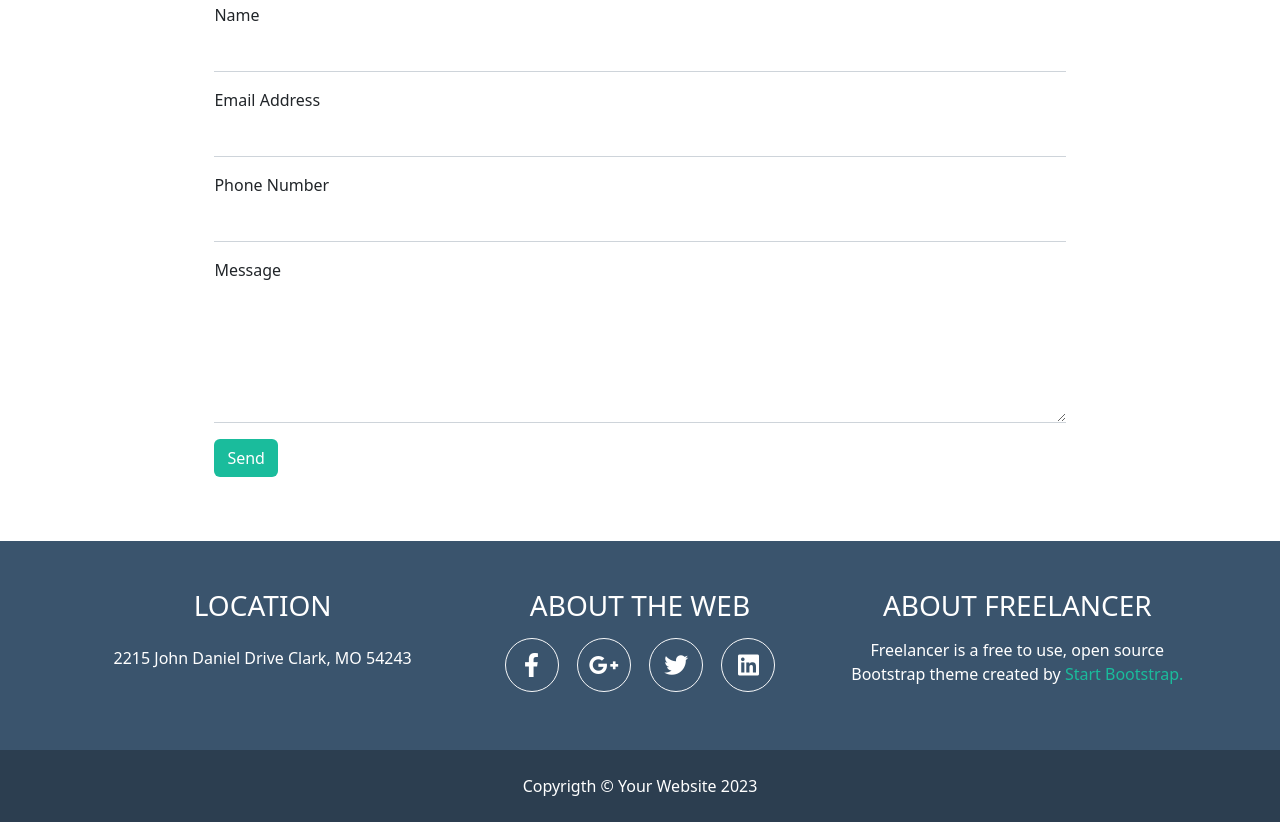
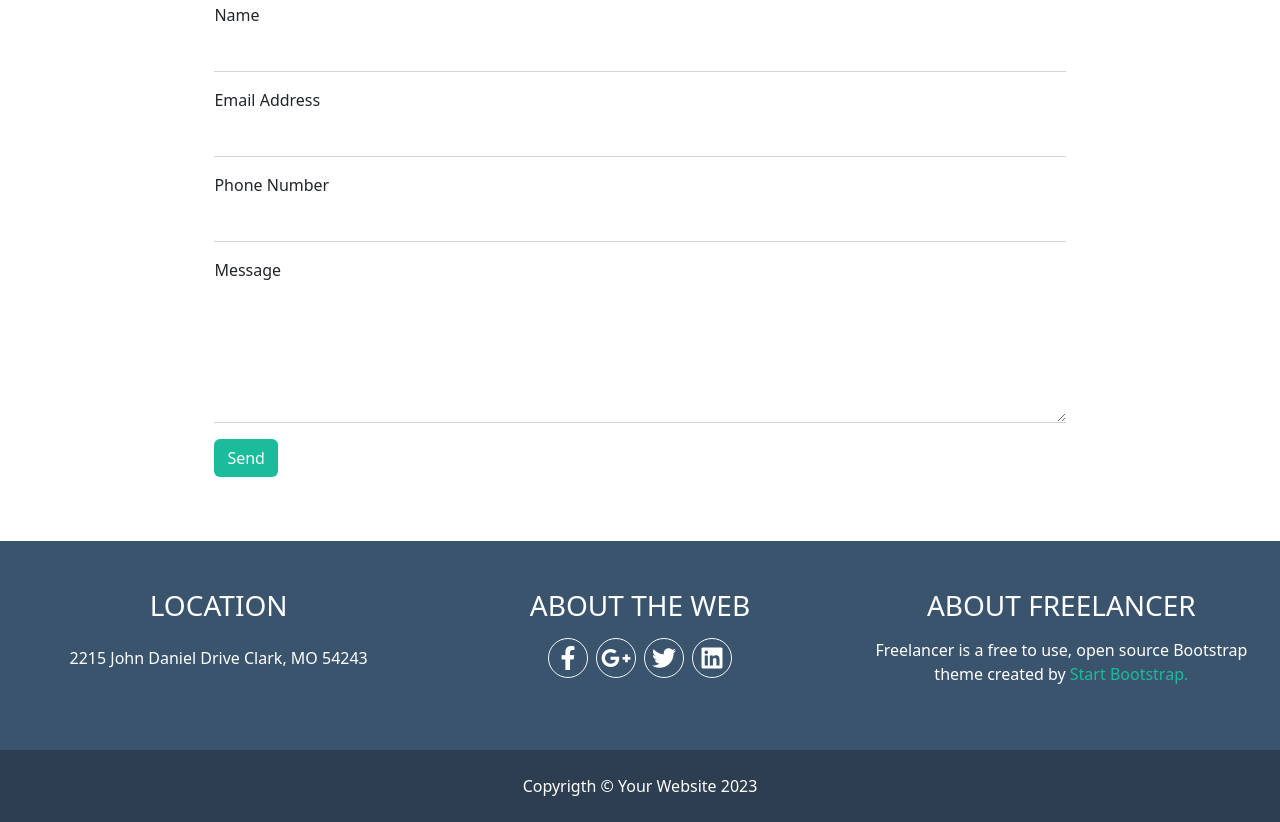
Before and after one commit to GianmarcoDandrea/html-css-bootstrap-freelancer, a plain HTML site: page index.html in a window 1280 px wide. Shown: the part 2157-2979 px from the top of the page. Drawn offline with nearby package versions, Linux system fonts and the light colour scheme.

Commit message:
update: footer social link

```diff
--- a/css/style.css
+++ b/css/style.css
@@ -17,6 +17,7 @@
     --prj-bg-5: #0E38B5;
     --prj-bg-6: #CCB2A3;
 }
+
 
 /**************** COMMON *****************/
 img {
@@ -50,6 +51,7 @@ hr {
     align-items: center;
 }
 
+
 /************* NAVIGATION ***************/
 header {
     background-color: var(--nav-bg-color);
@@ -65,7 +67,7 @@ header {
 }
 
 .navbar-toggler {
-    border:1px solid white;
+    border: 1px solid white;
 }
 
 .navbar-toggler:focus {
@@ -97,6 +99,7 @@ header {
     color: var(--primary-text-color);
 }
 
+
 /*************** PORTFOLIO ****************/
 .prj-1 {
     background-color: var(--prj-bg-1);
@@ -121,6 +124,7 @@ header {
 .prj-6 {
     background-color: var(--prj-bg-6);
 }
+
 
 /****************** ABOUT ******************/
 .about {
@@ -155,23 +159,23 @@ header {
     color: var(--primary-text-color);
 }
 
+
 /****************** FOOTER **************/
 footer {
     color: var(--primary-text-color);
 }
+
 
 /*************** footer-top *************/
 .footer_top {
     background-color: var(--footer_top-bg-color);
 }
 
-.social-icon {
 
-}
 
 .social-icon a {
-    width: 20%;
-    aspect-ratio: 1/1;
+    width: 2.5rem;
+    height: 2.5rem;
     color: var(--primary-text-color);
 }
 
@@ -179,6 +183,7 @@ footer {
     color: var(--gb-color-primary);
 }
 
+
 /************* footer-bottom ***********/
 .footer_bottom {
     background-color: var(--footer_bottom-bg-color);
--- a/index.html
+++ b/index.html
@@ -14,7 +14,9 @@
     <link rel="stylesheet" href="css/style.css">
 
     <!-- FONTAWESOME LINK -->
-    <link rel="stylesheet" href="https://cdnjs.cloudflare.com/ajax/libs/font-awesome/6.4.2/css/all.min.css" integrity="sha512-z3gLpd7yknf1YoNbCzqRKc4qyor8gaKU1qmn+CShxbuBusANI9QpRohGBreCFkKxLhei6S9CQXFEbbKuqLg0DA==" crossorigin="anonymous" referrerpolicy="no-referrer" />
+    <link rel="stylesheet" href="https://cdnjs.cloudflare.com/ajax/libs/font-awesome/6.4.2/css/all.min.css"
+        integrity="sha512-z3gLpd7yknf1YoNbCzqRKc4qyor8gaKU1qmn+CShxbuBusANI9QpRohGBreCFkKxLhei6S9CQXFEbbKuqLg0DA=="
+        crossorigin="anonymous" referrerpolicy="no-referrer" />
 
 </head>
 
@@ -28,8 +30,9 @@
 
                 <a class="navbar-brand" href="#">START BOOTSTRAP</a>
 
-              <button class="navbar-toggler" type="button"
-              data-bs-toggle="collapse" data-bs-target="#navbarSupportedContent" aria-controls="navbarSupportedContent" aria-expanded="false" aria-label="Toggle navigation">
+                <button class="navbar-toggler" type="button" data-bs-toggle="collapse"
+                    data-bs-target="#navbarSupportedContent" aria-controls="navbarSupportedContent"
+                    aria-expanded="false" aria-label="Toggle navigation">
 
                     <span class="ms_navbar-toggler-icon">
                         <i class="fa-solid fa-bars"></i>
@@ -162,13 +165,17 @@
 
                         <div class="col-12 col-sm-6">
                             <div class="about-p fs-5">
-                                    Freelancer is a free boostrap theme created by Start Bootstrap. The download includes the complete source files including HTML, CSS and JavaScript as well as optional LESS stylesheets for easy customization.
+                                Freelancer is a free boostrap theme created by Start Bootstrap. The download includes
+                                the complete source files including HTML, CSS and JavaScript as well as optional LESS
+                                stylesheets for easy customization.
                             </div>
                         </div>
 
                         <div class="col-12 col-sm-6">
                             <div class="about-p fs-5">
-                                    Whether you're a student looking to showcase your work, a professional looking to attract clients, or a graphic artist looking to share your projects, this template is the perfect starting point!
+                                Whether you're a student looking to showcase your work, a professional looking to
+                                attract clients, or a graphic artist looking to share your projects, this template is
+                                the perfect starting point!
                             </div>
                         </div>
                     </div>
@@ -238,9 +245,9 @@
     <!-- FOOTER -->
     <footer>
         <div class="footer_top py-5">
-            <div class="container">
+            <div class="container-fluid">
 
-                <div class="row g-3">
+                <div class="row g-2">
 
                     <div class="location col-12 col-sm-4">
                         <h3 class="text-center">LOCATION</h3>
@@ -249,21 +256,25 @@
 
                     <div class="social col-12 col-sm-4 d-flex flex-column align-items-center">
                         <h3 class="text-center">ABOUT THE WEB</h3>
-                        <div class="social-icon w-75 d-flex flex-center justify-content-between my-2">
+                        <div class="social-icon d-flex flex-center mx-auto my-2">
 
-                            <a href="" class="fs-4 border border-light d-flex flex-center rounded-circle text-decoration-none">
+                            <a href=""
+                                class="fs-4 mx-1 border border-light d-flex flex-center rounded-circle text-decoration-none">
                                 <i class="fa-brands fa-facebook-f"></i>
                             </a>
 
-                            <a href="" class="fs-4 border border-light d-flex flex-center rounded-circle text-decoration-none">
+                            <a href=""
+                                class="fs-4 mx-1 border border-light d-flex flex-center rounded-circle text-decoration-none">
                                 <i class="fa-brands fa-google-plus-g"></i>
                             </a>
 
-                            <a href="" class="fs-4 border border-light d-flex flex-center rounded-circle text-decoration-none">
+                            <a href=""
+                                class="fs-4 mx-1 border border-light d-flex flex-center rounded-circle text-decoration-none">
                                 <i class="fa-brands fa-twitter"></i>
                             </a>
 
-                            <a href="" class="fs-4 border border-light d-flex flex-center rounded-circle text-decoration-none">
+                            <a href=""
+                                class="fs-4  mx-1 border border-light d-flex flex-center rounded-circle text-decoration-none">
                                 <i class="fa-brands fa-linkedin"></i>
                             </a>
 
@@ -273,7 +284,8 @@
                     <div class="col-12 col-sm-4 about-freelancer">
                         <h3 class="text-center">ABOUT FREELANCER</h3>
                         <p class="text-center my-3">
-                            Freelancer is a free to use, open source Bootstrap theme created by <a class="text-decoration-none" href="">Start Bootstrap.</a>
+                            Freelancer is a free to use, open source Bootstrap theme created by <a
+                                class="text-decoration-none" href="">Start Bootstrap.</a>
                         </p>
                     </div>
 
```
Lines whose indentation alone changed are shown as unchanged.
